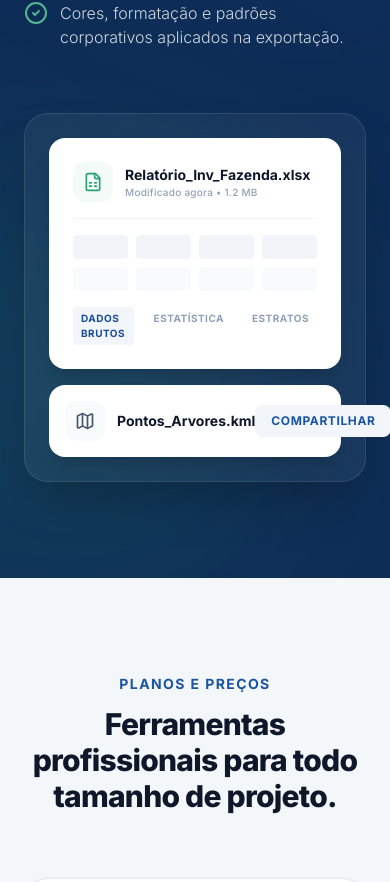
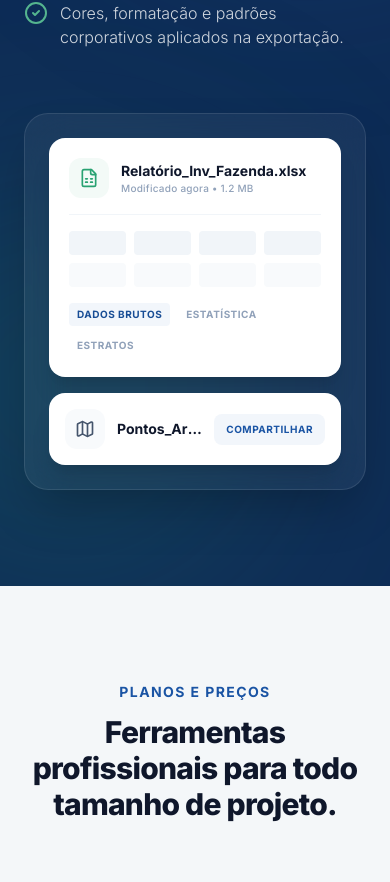
Before and after one commit to gustavoms93-forest/site-gms-inventario, a React (Vite) app: page / in a window 390 px wide. Shown: the part 10375-11257 px from the top of the page. Built offline with nearby package versions, Linux system fonts and the light colour scheme.

Commit message:
Update App.tsx

```diff
--- a/src/App.tsx
+++ b/src/App.tsx
@@ -974,15 +974,15 @@ function Reports() {
           className="md:w-1/2 w-full"
         >
           <div className="bg-white/5 backdrop-blur-xl rounded-3xl border border-white/10 p-6 flex flex-col gap-4 shadow-2xl">
-            <div className="bg-white rounded-2xl p-6 shadow-xl">
-              <div className="flex justify-between items-center border-b border-slate-100 pb-4 mb-4">
-                <div className="flex items-center gap-3">
-                  <div className="w-10 h-10 bg-brand-green-50 text-brand-green-600 rounded-xl flex items-center justify-center">
+            <div className="bg-white rounded-2xl p-5 shadow-xl">
+              <div className="flex flex-col sm:flex-row justify-between items-start sm:items-center border-b border-slate-100 pb-4 mb-4 gap-3 sm:gap-0">
+                <div className="flex items-center gap-3 overflow-hidden w-full">
+                  <div className="w-10 h-10 bg-brand-green-50 text-brand-green-600 rounded-xl flex items-center justify-center shrink-0">
                     <FileSpreadsheet className="w-5 h-5" />
                   </div>
-                  <div>
-                    <h5 className="text-slate-900 font-bold text-sm">Relatório_Inv_Fazenda.xlsx</h5>
-                    <p className="text-[10px] text-slate-400 font-medium tracking-wide">Modificado agora • 1.2 MB</p>
+                  <div className="min-w-0 flex-1">
+                    <h5 className="text-slate-900 font-bold text-sm truncate">Relatório_Inv_Fazenda.xlsx</h5>
+                    <p className="text-[10px] text-slate-400 font-medium tracking-wide truncate">Modificado agora • 1.2 MB</p>
                   </div>
                 </div>
               </div>
@@ -996,23 +996,23 @@ function Reports() {
                 <div className="h-6 bg-slate-50 rounded w-full"></div>
                 <div className="h-6 bg-slate-50 rounded w-full"></div>
               </div>
-              <div className="flex text-[10px] text-slate-400 gap-3 mt-2 font-bold tracking-wider uppercase">
+              <div className="flex flex-wrap text-[10px] text-slate-400 gap-2 mt-2 font-bold tracking-wider uppercase">
                  <span className="px-2 py-1 bg-brand-blue-50 text-brand-blue-700 rounded">Dados Brutos</span>
                  <span className="px-2 py-1">Estatística</span>
                  <span className="px-2 py-1">Estratos</span>
               </div>
             </div>
 
-            <div className="bg-white rounded-2xl p-4 shadow-xl flex justify-between items-center">
-               <div className="flex items-center gap-3">
-                  <div className="w-10 h-10 bg-slate-50 text-slate-600 rounded-xl flex items-center justify-center">
+            <div className="bg-white rounded-2xl p-4 shadow-xl flex justify-between items-center gap-3">
+               <div className="flex items-center gap-3 min-w-0 flex-1">
+                  <div className="w-10 h-10 bg-slate-50 text-slate-600 rounded-xl flex items-center justify-center shrink-0">
                     <MapIcon className="w-5 h-5" />
                   </div>
-                  <div>
-                    <h5 className="text-slate-900 font-bold text-sm">Pontos_Arvores.kml</h5>
+                  <div className="min-w-0">
+                    <h5 className="text-slate-900 font-bold text-sm truncate">Pontos_Arvores.kml</h5>
                   </div>
                 </div>
-                <button className="text-brand-blue-600 text-xs font-bold bg-brand-blue-50 px-4 py-2 rounded-lg hover:bg-brand-blue-100 transition-colors uppercase tracking-wider">
+                <button className="text-brand-blue-600 text-[10px] md:text-xs font-bold bg-brand-blue-50 px-3 md:px-4 py-2 rounded-lg hover:bg-brand-blue-100 transition-colors uppercase tracking-wider shrink-0">
                   Compartilhar
                 </button>
             </div>
```
